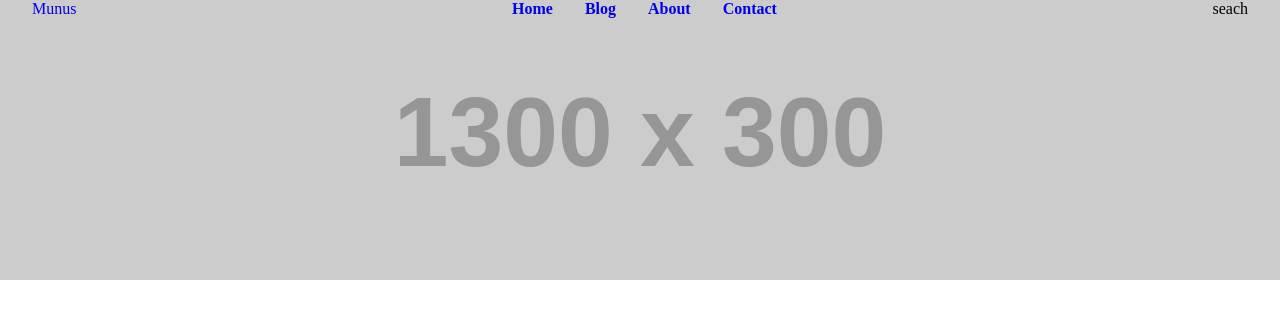
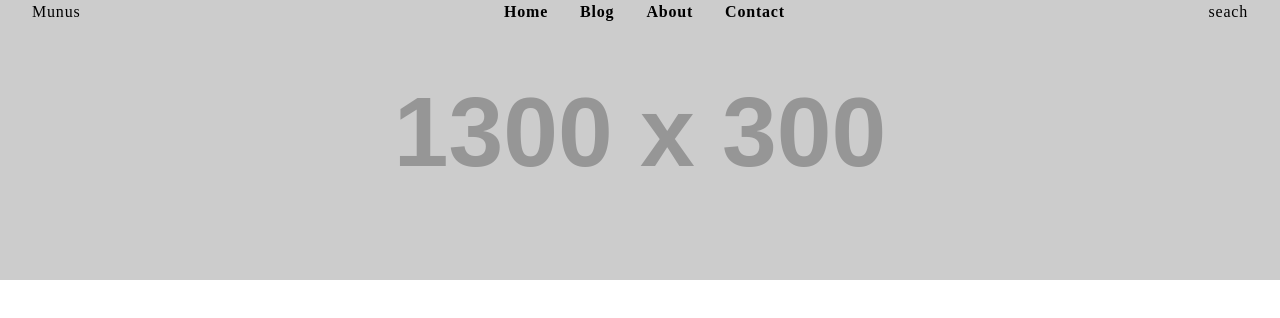
Before and after one commit to nono-k/munus-blog, an Astro site: page / in a window 1280 px wide. Built offline with nearby package versions, Linux system fonts and the light colour scheme; Astro itself is replaced by a stand-in of ours; placeholder pictures from the web are drawn by us.

Commit message:
Fix structure

```diff
--- a/src/styles/setting/structure.scss
+++ b/src/styles/setting/structure.scss
@@ -6,10 +6,14 @@
 
 body {
   font-size: 1rem;
-  color: var(--black);
+  color: var(--text-color);
+  background: var(--page-bg);
+  line-height: 1.5;
+  letter-spacing: 0.05em;
 }
 
 a {
+  color: inherit;
   text-decoration: none;
 }
 
```
